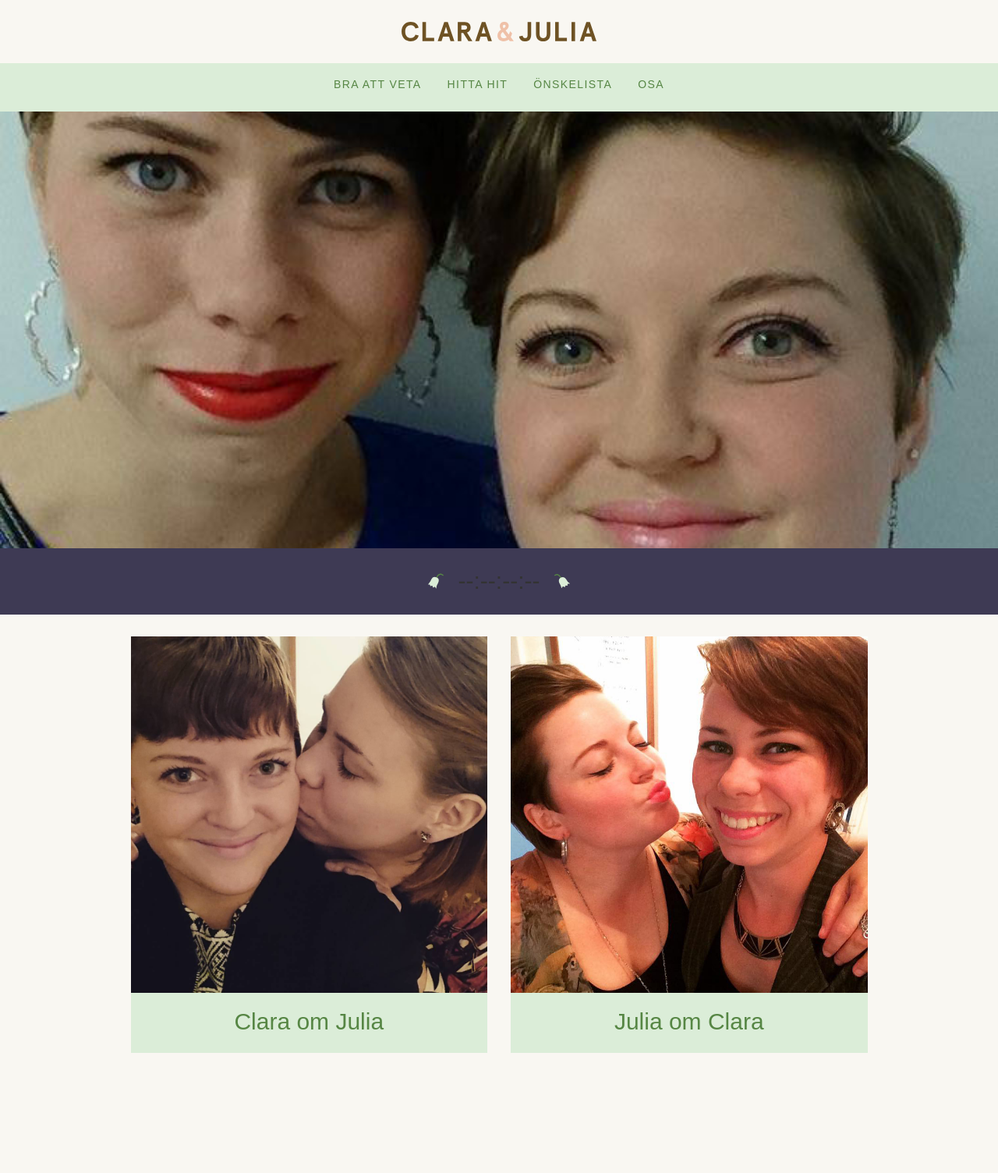
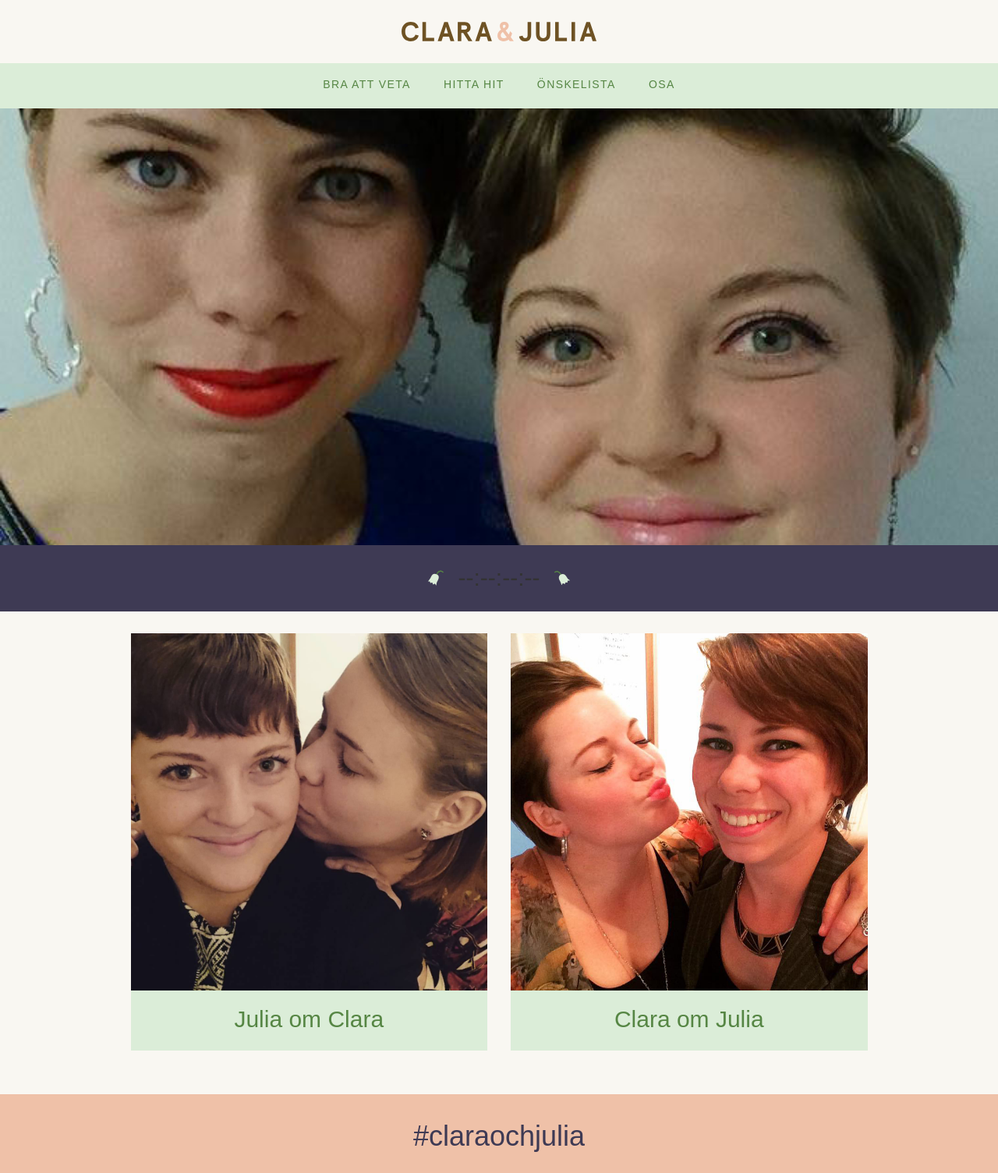
Before and after one commit to jennielindell/clara-julia, a Jekyll site: the page built from index.md, in a window 1280 px wide. Shown: the whole page at 78% size. Built offline with Jekyll 4.4.1, drawn with Linux system fonts in a browser that asks for light colours; before the commit the page ends 1378 px from its top, so only the background shows below that.

Commit message:
meny och content

```diff
--- a/_includes/panel/footer.html
+++ b/_includes/panel/footer.html
@@ -1,16 +1,7 @@
-<div class="footer shifted-10-up ">
+<div class="hashtag">
   <footer class="container">
-    <div class="row">
-      <div class="col-sm-12 col-md-8 col-md-offset-2 text-center">
-        <p class="body-text -white">
-          <a class="footer-link" href="{{site.baseurl}}about">About</a><a class="footer-link" href="mailto:digidemguide@digidemlab.org">Contact</a>
-        </p>
-        <p class="body-text -small -white">Digidem Guide is an initiative from <a class="text-link -white" href="http://digidemlab.org">Digidem Lab</a>, created at <a class="text-link -white" href="http://inteligenciacolectiva.cc/">Inteligencia Colectiva Para La Democracia 2016</a> at <a class="text-link -white" href="http://medialab-prado.es/">Medialab Prado</a>.
-        </p>
-        <a class="clean-link" href="http://digidemlab.org">
-          <img class="logo-digidemlab" src="{{site.baseurl}}/assets/images/svg/logo-digidemlab.svg">
-        </a>
+      <div class="row hashtag_content text-center">
+          <h1>#claraochjulia</h1>
       </div>
-    </div>
   </footer>
 </div>
--- a/_layouts/global.html
+++ b/_layouts/global.html
@@ -5,3 +5,4 @@ layout: default
 <main id="main">
 	{{content}}
 </main>
+{% include panel/footer.html %}
--- a/_layouts/start.html
+++ b/_layouts/start.html
@@ -26,14 +26,14 @@ layout: global
       <div class="teaser">
         <a href="{{site.baseurl}}clara">
         <img src="{{site.baseurl}}/assets/images/clara.jpg">
-        <h2>Clara om Julia</h2></a>
+        <h2>Julia om Clara</h2></a>
       </div>
     </div>
     <div class="col-xs-12 col-md-5">
       <div class="teaser">
         <a href="{{site.baseurl}}/julia/">
         <img src="{{site.baseurl}}/assets/images/julia.jpg">
-        <h2>Julia om Clara</h2></a>
+        <h2>Clara om Julia</h2></a>
       </div>
     </div>
   </div>
--- a/_sass/_custom.scss
+++ b/_sass/_custom.scss
@@ -39,8 +39,9 @@ img {
 
 .header-nav {
   margin-bottom: 0px;
-  padding: 0.75em 0;
   overflow: hidden;
+  margin: 0;
+  padding: 0;
 
 
   &_item {
@@ -49,10 +50,14 @@ img {
     padding: 0;
     display: inline-block;
     margin-bottom: 0px;
+
+    @media (min-width: $screen-sm-min) {
+      padding: 0.8em 0.8em 0.5em;
+    }
   }
 
   &_link {
-    padding: 0.8em 0.6em;
+    padding: 0.6em;
     text-decoration: none;
     color: #568644;
     font-size: 12px;
@@ -60,19 +65,17 @@ img {
     letter-spacing: 0.1em;
     text-transform: uppercase;
     background-color: none;
-    transition: all 0.2s ease-in-out;
 
     &:hover,
     &:focus,
     &:active {
       text-decoration: none;
-      background-color: $green;
-      color: $cream-light;
+      border-bottom: solid 2px $green-dark;
     }
 
     @media (min-width: $screen-sm-min) {
       font-size: 14px;
-      padding: 0.8em 1em;
+      padding: 0.3em;
     }
   }
 }
@@ -128,3 +131,19 @@ img {
   width: 100%;
   max-height: 400px;
 }
+
+.hashtag {
+    background-color: $pink;
+    margin-top: 2em;
+    position: absolute;
+    width: 100%;
+
+    &_content {
+        color: $purple-dark;
+        padding: 1em 0 2em;
+    }
+
+    h1 {
+        margin-bottom: 0;
+    }
+}
```
Also changed, not shown: 4 other files.
